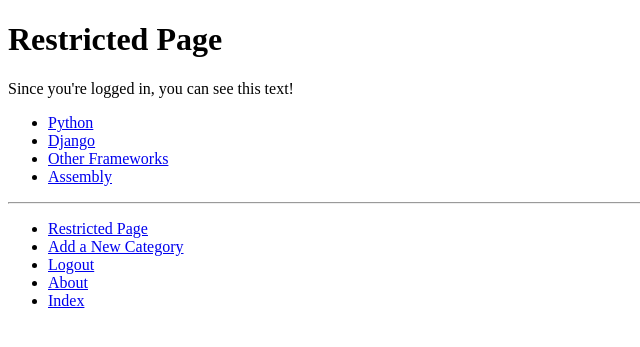
After one commit to CassieX35/tango_with_django_project, a Django app: page /rango/restricted/ in a window 1280 px wide. The commit adds this page. Shown: the top 347 px of the page, without its empty margins (0-640 px from the left). Run offline with Django 3.2, Linux system fonts and the light colour scheme; a user stored in the database is signed in; data comes from the database, SQL or seed files in the repository; both versions use the stored data as it was after the commit.

Commit message:
The remaining part of Chapter9 including Exercises

```diff
--- a/rango/urls.py
+++ b/rango/urls.py
@@ -11,4 +11,6 @@ urlpatterns = [
     path('category/<slug:category_name_slug>/add_page/', views.add_page, name='add_page'),
     path('register/', views.register, name='register'),
     path('login/', views.user_login, name='login'),
+    path('restricted/', views.restricted, name='restricted'),
+    path('logout/', views.user_logout, name='logout'),
 ]
--- a/rango/views.py
+++ b/rango/views.py
@@ -8,6 +8,9 @@ from rango.forms import PageForm
 from django.urls import reverse
 from rango.forms import UserForm, UserProfileForm
 from django.contrib.auth import authenticate, login
+from django.contrib.auth.decorators import login_required
+from django.contrib.auth import logout
+
 
 # Create your views here.
 
@@ -38,6 +41,7 @@ def show_category(request, category_name_slug):
 
     return render(request, 'rango/category.html', context=context_dict)
 
+@login_required
 def add_category(request):
     form = CategoryForm()
 
@@ -53,6 +57,7 @@ def add_category(request):
 
     return render(request, 'rango/add_category.html', {'form':form})
 
+@login_required
 def add_page(request, category_name_slug):
     try:
         category = Category.objects.get(slug=category_name_slug)
@@ -133,3 +138,13 @@ def user_login(request):
             return HttpResponse("Invalid login details supplied.")
     else:
         return render(request, 'rango/login.html')
+
+@login_required
+def restricted(request):
+    return render(request, 'rango/restricted.html')
+
+
+@login_required
+def user_logout(request):
+    logout(request)
+    return redirect(reverse('rango:index'))
--- a/tango_with_django_project/settings.py
+++ b/tango_with_django_project/settings.py
@@ -30,6 +30,7 @@ DEBUG = True
 
 ALLOWED_HOSTS = []
 
+LOGIN_URL = 'rango:login'
 
 # Application definition
 
--- a/templates/rango/base.html
+++ b/templates/rango/base.html
@@ -29,11 +29,17 @@
 
         <div>
             <ul>
+            {% if user.is_authenticated %}
+                <li><a href="{% url 'rango:restricted' %}">Restricted Page</a></li>
                 <li><a href="{% url 'rango:add_category' %}">Add a New Category</a></li>
+                <li><a href="{% url 'rango:logout' %}">Logout</a></li>
+            {% else %}
+                <li><a href="{% url 'rango:register' %}">Sign Up</a></li>
+                <li><a href="{% url 'rango:login' %}">Login</a></li>
+            {% endif %}
+
                 <li><a href="{% url 'rango:about' %}">About</a></li>
                 <li><a href="{% url 'rango:index' %}">Index</a></li>
-                <li><a href="{% url 'rango:register' %}">Sign Up</a></li>
-                <li><a href="{% url 'rango:login' %}">Login</a></li>
             </ul>
         </div>
     </body>
--- a/templates/rango/category.html
+++ b/templates/rango/category.html
@@ -23,7 +23,9 @@
             <strong>No pages currently in category.</strong>
         {% endif %}
 
+        {% if user.is_authenticated %}
         <a href="{% url 'rango:add_page' category.slug %}">Add Page</a> <br />
+        {% endif %}
 
     {% else %}
         The specified category does not exist.
--- /dev/null
+++ b/templates/rango/restricted.html
@@ -0,0 +1,11 @@
+{% extends 'rango/base.html' %}
+{% load staticfiles %}
+
+{% block title_block %}
+    Restricted Page
+{% endblock %}
+
+{% block body_block %}
+    <h1>Restricted Page</h1>
+        Since you're logged in, you can see this text!<br />
+{% endblock %}
```
Also changed, not shown: db.sqlite3.
